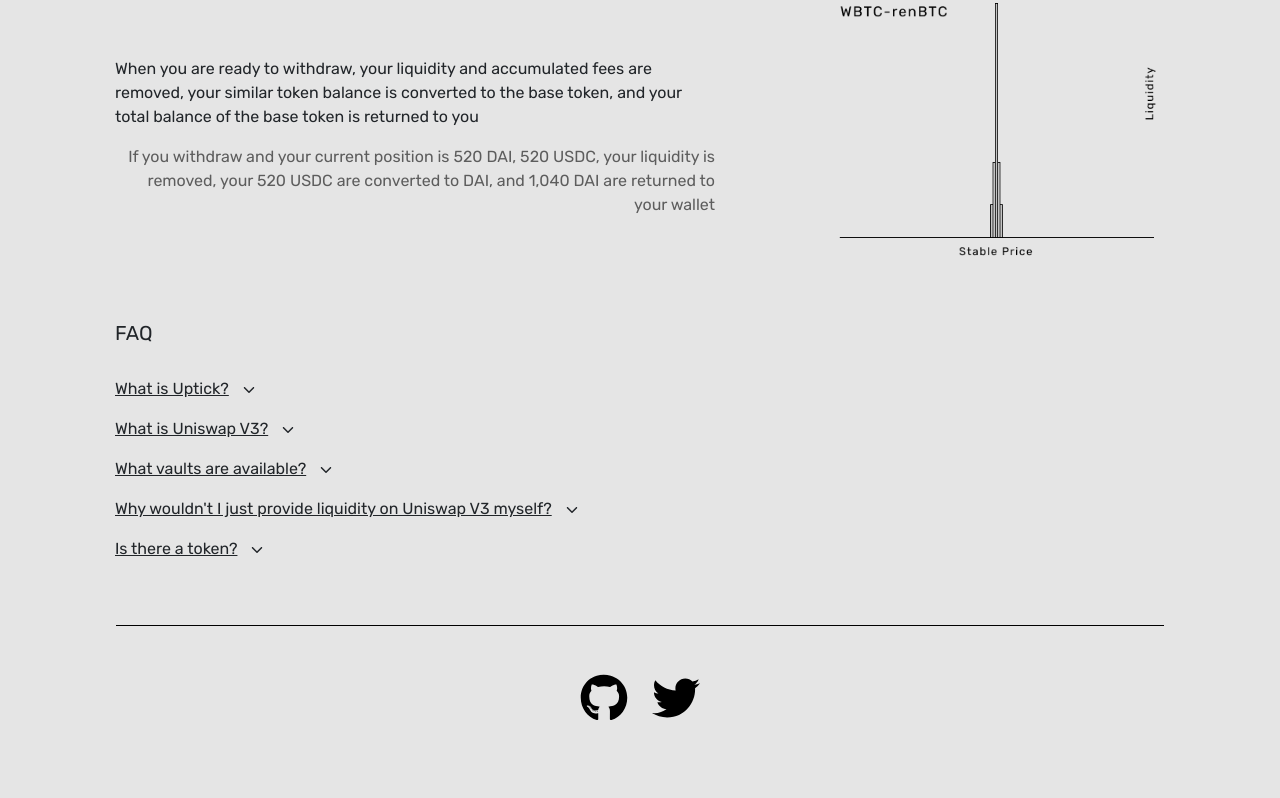
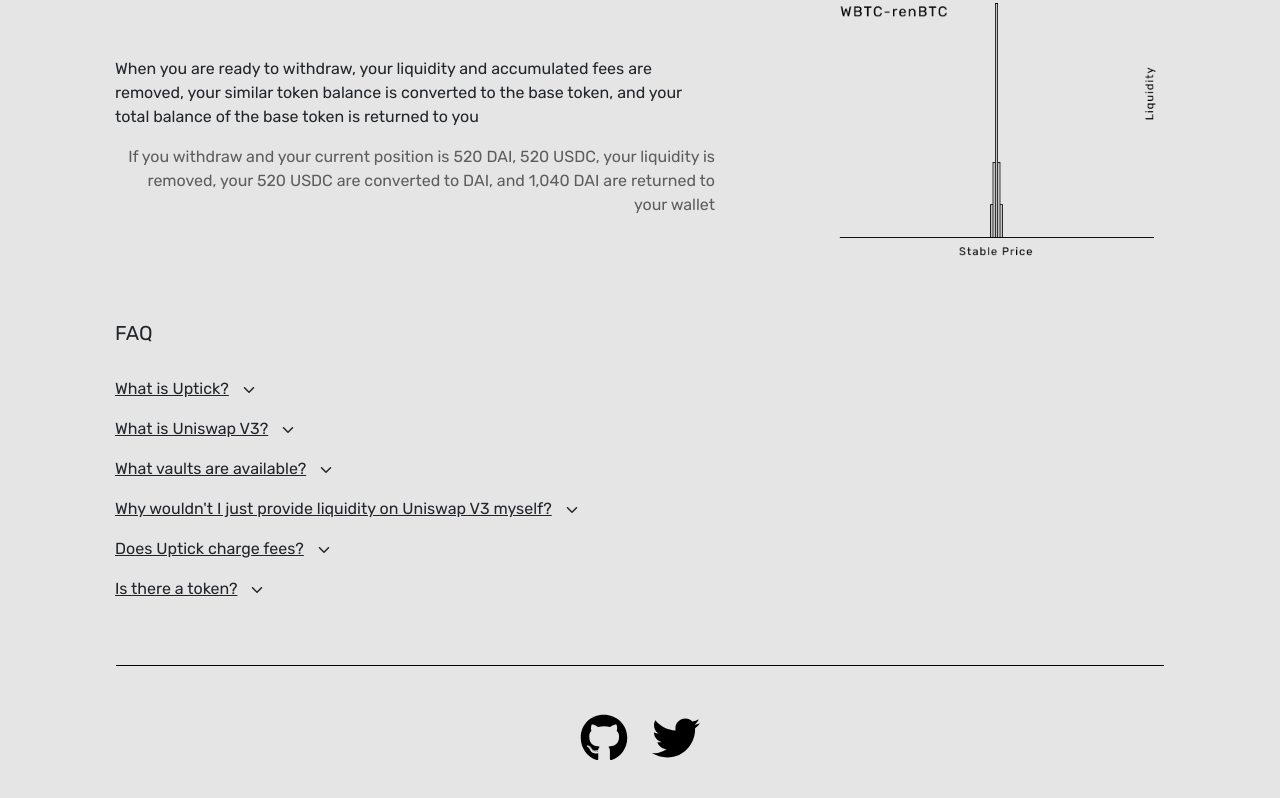
Before and after one commit to emersonmacro/uptick-ui, a React (Create React App) app: page /docs in a window 1280 px wide. Shown: the part 850-1648 px from the top of the page. Before the commit the page ends 1620 px from the top, so only its background shows below. Built offline with nearby package versions, Linux system fonts and the light colour scheme.

Commit message:
Finalized docs, some minor cleanup

```diff
--- a/src/components/InfoBox.tsx
+++ b/src/components/InfoBox.tsx
@@ -17,7 +17,7 @@
 
 export default InfoBox
 
-function getIcon(icon) {
+function getIcon(icon: string) {
   switch (icon) {
     case 'coin':
       return <BiCoin size="2em" />
--- a/src/components/QnA.tsx
+++ b/src/components/QnA.tsx
@@ -18,7 +18,7 @@
         { question }<span className="icon-spacer">{ getIcon(isOpen) }</span>
       </p>
       <Collapse isOpen={ isOpen }>
-        <p className="p-answer">{ answerText }</p>
+        <p className="p-answer" dangerouslySetInnerHTML={ { __html: answerText } }></p>
       </Collapse>
     </div>
   )
@@ -27,4 +27,4 @@
 
 export default QnA
 
-const getIcon = (isOpen) => isOpen ? <IoIosArrowUp /> : <IoIosArrowDown />
+const getIcon = (isOpen: boolean) => isOpen ? <IoIosArrowUp /> : <IoIosArrowDown />
--- a/src/pages/Docs.css
+++ b/src/pages/Docs.css
@@ -17,3 +17,7 @@
   margin-top: 1rem;
   margin-bottom: 3.5rem;
 }
+
+code {
+  color: #545454;
+}
--- a/src/pages/Docs.tsx
+++ b/src/pages/Docs.tsx
@@ -15,23 +15,27 @@
   const qnaData = [
     {
       question: 'What is Uptick?',
-      answerText: 'Hello world',
+      answerText: 'Uptick is building a series of simple vaults on Uniswap V3. The initial vaults will take single-token deposits and deploy liquidity to stable pairs. See \'How it works\' for more information.',
     },
     {
       question: 'What is Uniswap V3?',
-      answerText: 'Hello world',
+      answerText: 'Uniswap is an automated market maker (AMM) protocol. Uniswap V3, which launched in May 2021, has some exciting new features, such as concentrated liquidity. See <a href="https://uniswap.org/" target="_blank">https://uniswap.org</a> to learn more.',
     },
     {
       question: 'What vaults are available?',
-      answerText: 'Hello world',
+      answerText: 'Uptick vaults are currently under active development. The initial launch plan includes three vaults: ETH vault (which will likely supply liquidity to the ETH-sETH pair), DAI vault (which will likely supply liquidity to the DAI-USDC pair), and WBTC vault (which will likely supply liquidity to the WBTC-renBTC pair). Areas that are being explored for future vaults include vaults that supply liquidity to multiple trading pairs and vaults that supply liquidity on higher-fee volatile pairs.',
     },
     {
       question: 'Why wouldn\'t I just provide liquidity on Uniswap V3 myself?',
-      answerText: 'Hello world',
+      answerText: 'You certainly can! However, some users aren\'t comfortable providing liquidity on Uniswap themselves (and doing so is a lot more complicated on Uniswap V3). In addition, you would have to manage the position range yourself while watching out for impermanent loss, and pay all gas fees yourself. If you don\'t want to worry about all of that yourself, you can use Uptick vaults to manage your position for you.',
+    },
+    {
+      question: 'Does Uptick charge fees?',
+      answerText: 'The exact mechanics of the protocol are still being finalized. The smart contracts will likely include a variable called <code>protocolFee</code>, which would take a small percentage of <i>profits</i> (i.e. trading fees earned from the Uniswap pools) as a protocol fee. The protocol fee might be set to 0 at launch.',
     },
     {
       question: 'Is there a token?',
-      answerText: 'Hello world',
+      answerText: 'There is no Uptick token at this time.',
     },
   ]
 
```
